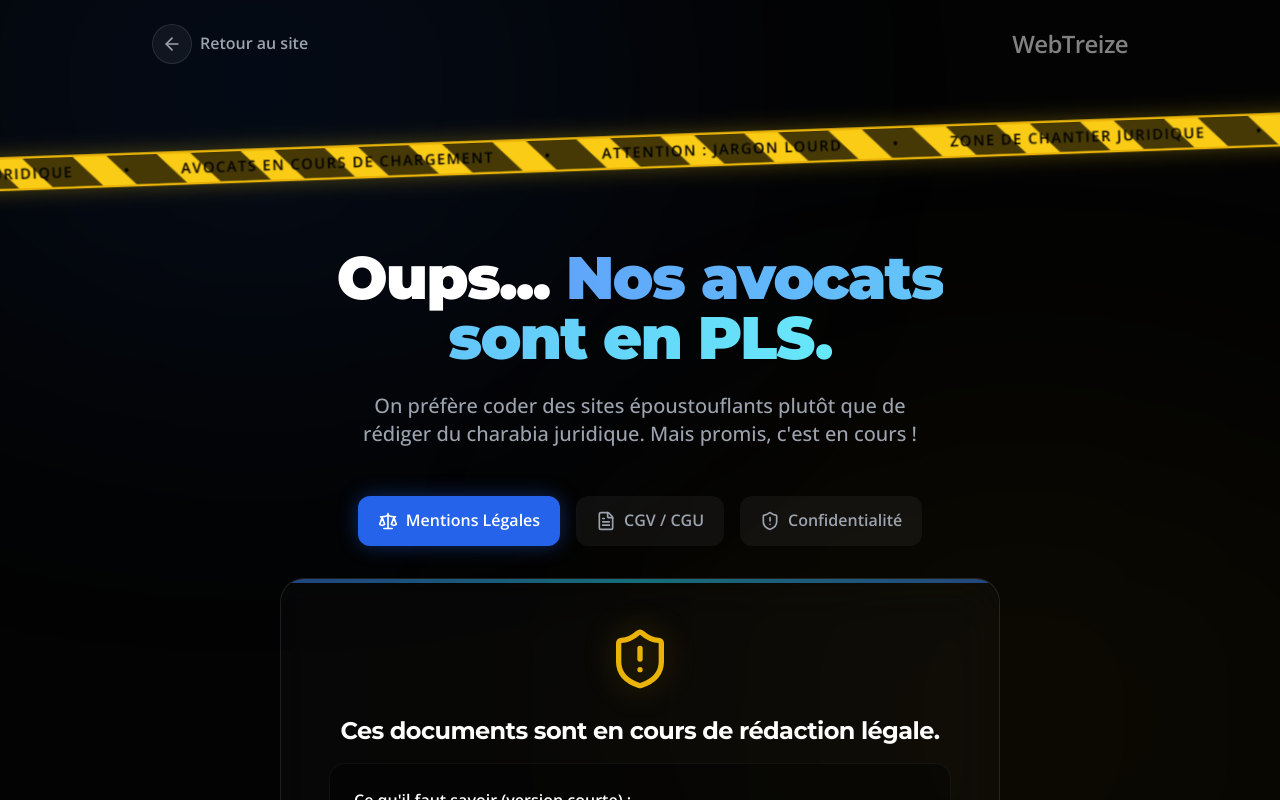
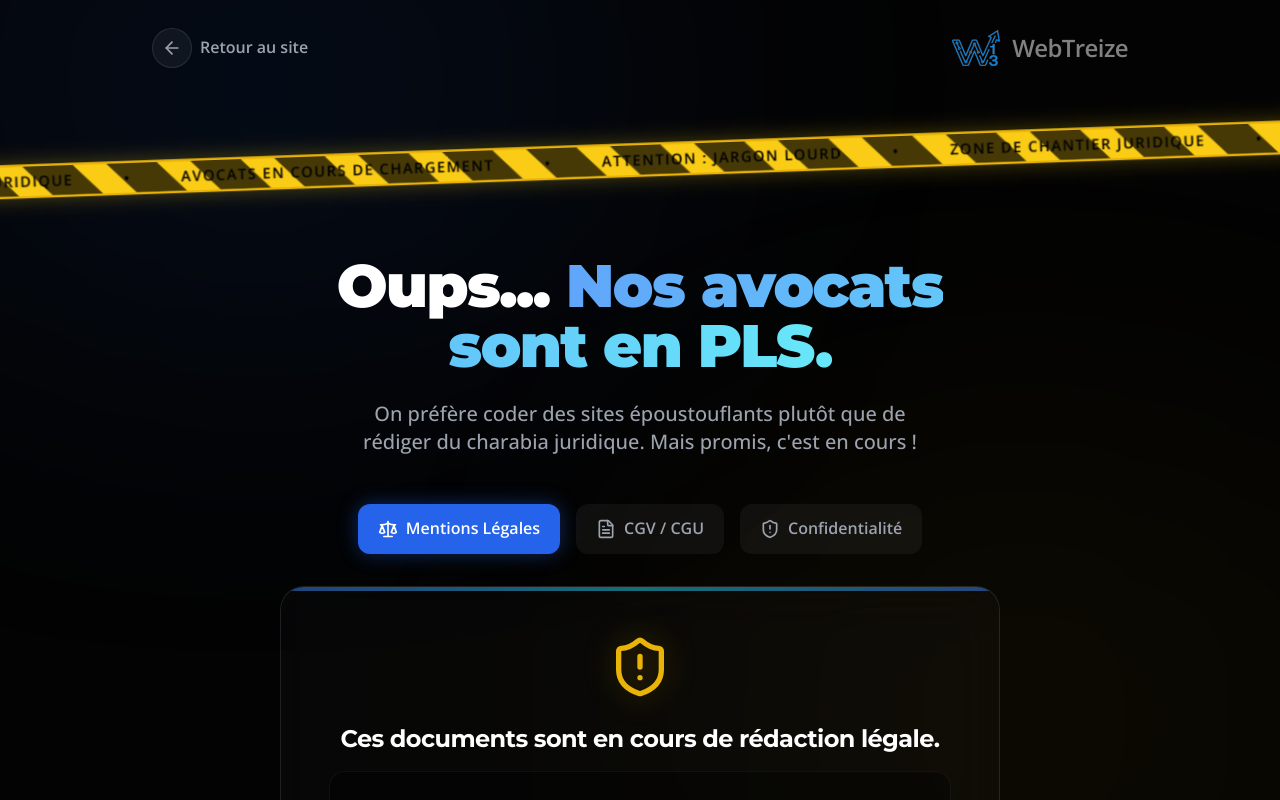
Before and after one commit to RayaneTks/webtreize, a Next.js app: page /legal/cgv in a window 1280 px wide. Shown: the top 800 px of the page. Built offline with nearby package versions, Linux system fonts and the light colour scheme.

Commit message:
Logo WebTreize sur 404 et pages légales

```diff
--- a/app/not-found.tsx
+++ b/app/not-found.tsx
@@ -2,13 +2,8 @@
 
 import React, { useState, useEffect } from 'react';
 import Link from 'next/link';
-import {
-  Home,
-  TerminalSquare,
-  Compass,
-  ArrowLeft,
-  WifiOff,
-} from 'lucide-react';
+import { Home, TerminalSquare, ArrowLeft, WifiOff } from 'lucide-react';
+import { LogoWebTreize } from '@/components/ui/LogoWebTreize';
 
 const TERMINAL_LINES: Array<{ text: string; delay: number; error?: boolean; warning?: boolean }> = [
   { text: "> Initialisation du protocole de recherche...", delay: 500 },
@@ -93,10 +88,14 @@ export default function NotFound() {
       <div className="fixed bottom-1/4 right-1/4 w-[30%] h-[30%] rounded-full bg-red-500/10 blur-[150px] pointer-events-none" aria-hidden />
 
       <nav className="w-full p-6 flex items-center justify-between relative z-10 max-w-7xl mx-auto">
-        <div className="text-2xl font-black tracking-tight text-white/50 flex items-center gap-3">
-          <Compass className="w-6 h-6 text-blue-500 animate-spin-slow" aria-hidden />
-          WebTreize
-        </div>
+        <Link
+          href="/"
+          className="flex items-center gap-3 text-white/50 hover:text-white transition-colors group focus:outline-none focus-visible:ring-2 focus-visible:ring-blue-500 focus-visible:ring-offset-2 focus-visible:ring-offset-[#030303] rounded-lg"
+          aria-label="WebTreize - Retour accueil"
+        >
+          <LogoWebTreize decorative className="w-10 h-10 md:w-12 md:h-12 transition-transform group-hover:scale-105" />
+          <span className="text-2xl font-black tracking-tight">WebTreize</span>
+        </Link>
       </nav>
 
       <main className="flex-1 w-full px-6 flex flex-col items-center justify-center relative z-10 py-10">
--- a/components/legal/LegalWipContent.tsx
+++ b/components/legal/LegalWipContent.tsx
@@ -3,6 +3,7 @@
 import React, { useState } from 'react';
 import Link from 'next/link';
 import { Scale, ShieldAlert, FileText, ArrowLeft } from 'lucide-react';
+import { LogoWebTreize } from '@/components/ui/LogoWebTreize';
 import { StripedTape } from './StripedTape';
 
 const tabs = [
@@ -42,7 +43,14 @@ export function LegalWipContent() {
           </div>
           <span className="font-semibold hidden sm:block">Retour au site</span>
         </Link>
-        <span className="text-2xl font-black tracking-tight text-white/50">WebTreize</span>
+        <Link
+          href="/"
+          className="flex items-center gap-3 text-white/50 hover:text-white transition-colors group focus:outline-none focus-visible:ring-2 focus-visible:ring-blue-500 focus-visible:ring-offset-2 focus-visible:ring-offset-[#030303] rounded-lg"
+          aria-label="WebTreize - Retour accueil"
+        >
+          <LogoWebTreize decorative className="w-10 h-10 md:w-12 md:h-12 transition-transform group-hover:scale-105" />
+          <span className="text-2xl font-black tracking-tight">WebTreize</span>
+        </Link>
       </nav>
 
       <div className="w-full mt-8 md:mt-12">
```
